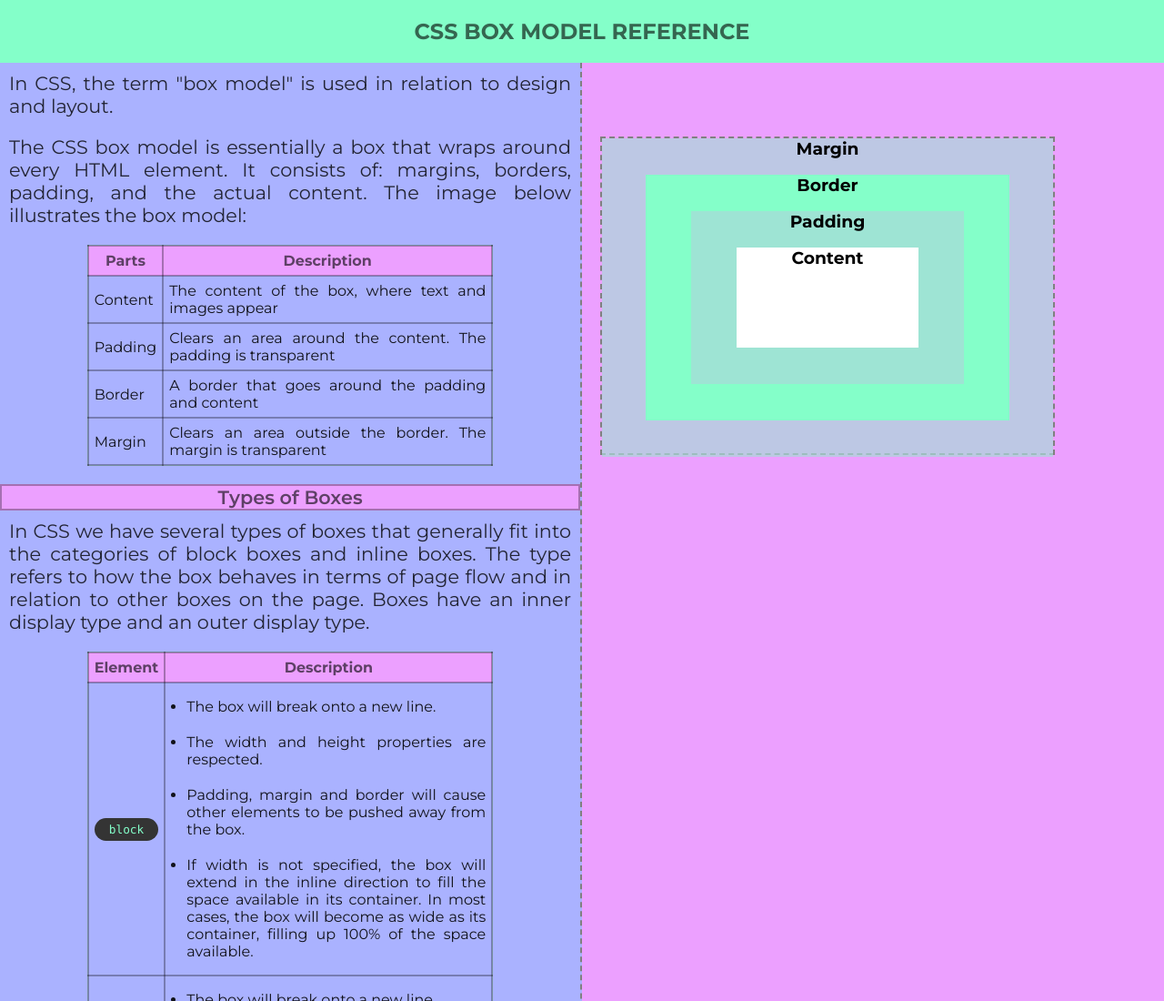
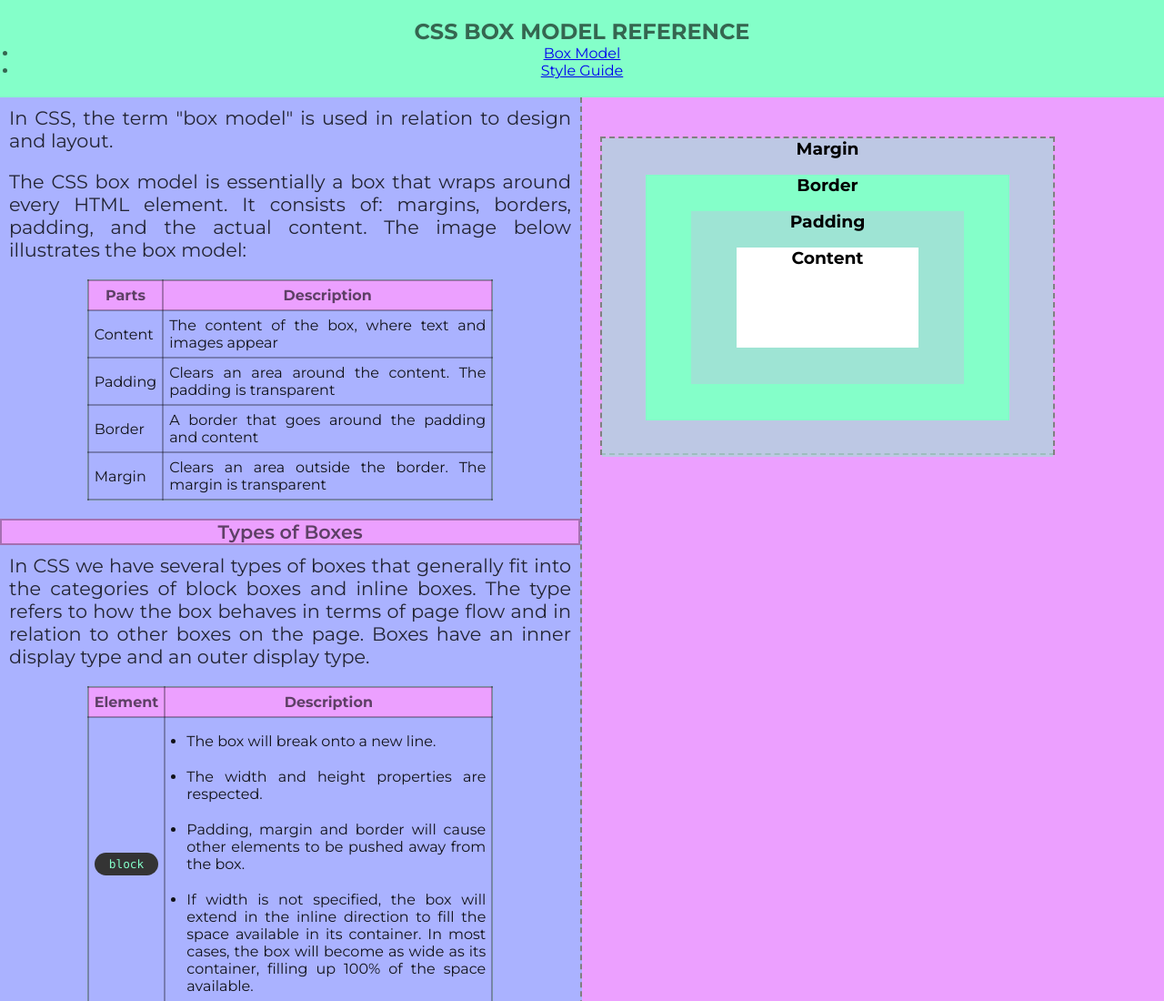
Before and after one commit to zeek00/CHEATSHEET, a plain HTML site: page index.html in a window 1280 px wide. Shown: the top 1100 px of the page at 91% size. Drawn offline with Linux system fonts and the light colour scheme.

Commit message:
Update index.html
Nav created

```diff
--- a/index.html
+++ b/index.html
@@ -13,6 +13,16 @@
     <nav>
         <header>
             <h1>CSS BOX MODEL REFERENCE</h1>
+            <nav>
+                <ul>
+                    <li>
+                        <a href="#"> Box Model </a>
+                    </li>
+                    <li>
+                        <a href="#"> Style Guide </a>
+                    </li>
+                </ul>
+            </nav>
         </header>
     </nav>
 
```
